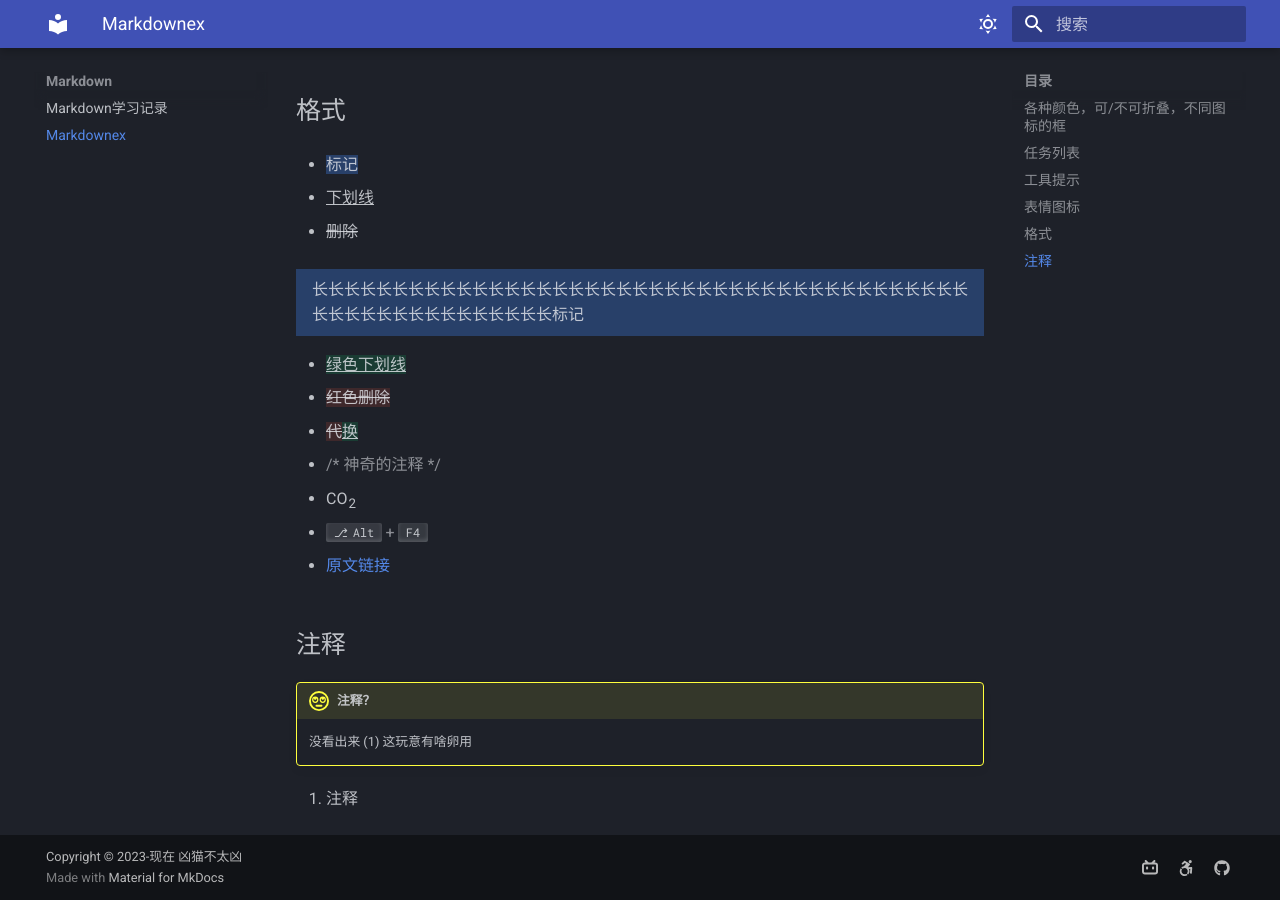
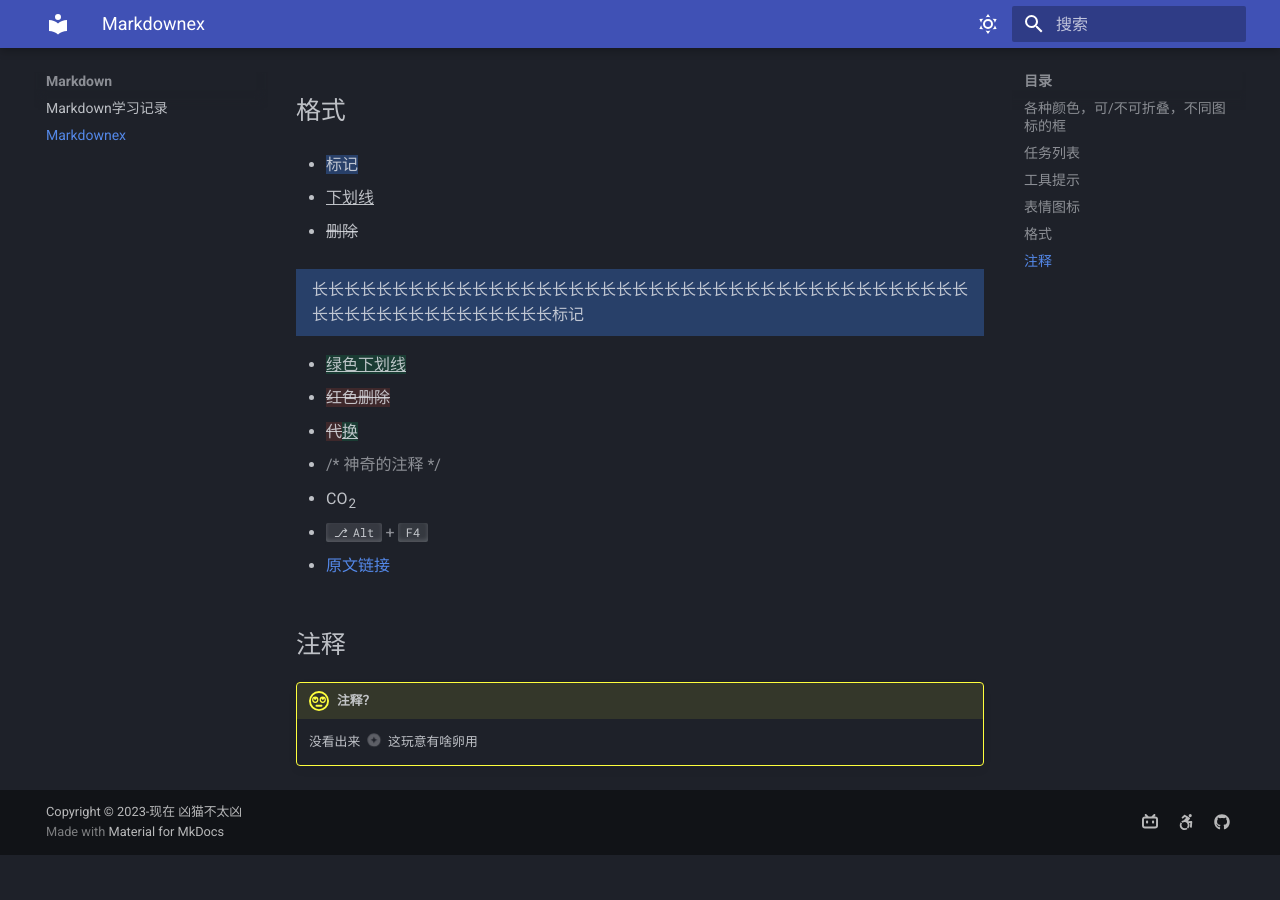
Before and after one commit to Xmbtx/xmbtx-blog, an MkDocs documentation site: the page built from docs/mkd/mkdex.md, in a window 1280 px wide and 900 px high, scrolled down 1961 px. Built offline with MkDocs 1.6.1 and Material for MkDocs 9.7.7, drawn with Linux system fonts in a browser that asks for light colours; emoji names are drawn with the system emoji font; after the commit the page ends 2816 px from its top, so only the background shows below that; some of the changed lines change nothing that is shown.

Commit message:
2023-12-10_00:35:45 update

```diff
--- a/docs/mkd/mkdex.md
+++ b/docs/mkd/mkdex.md
@@ -111,7 +111,7 @@
 
 ## 注释
 
-!!! fby "注释？"
+!!! fby annotate "注释？"
 
     没看出来 (1) 这玩意有啥卵用
 
```
Also changed, not shown: docs/test.md (line endings or trailing spaces).
